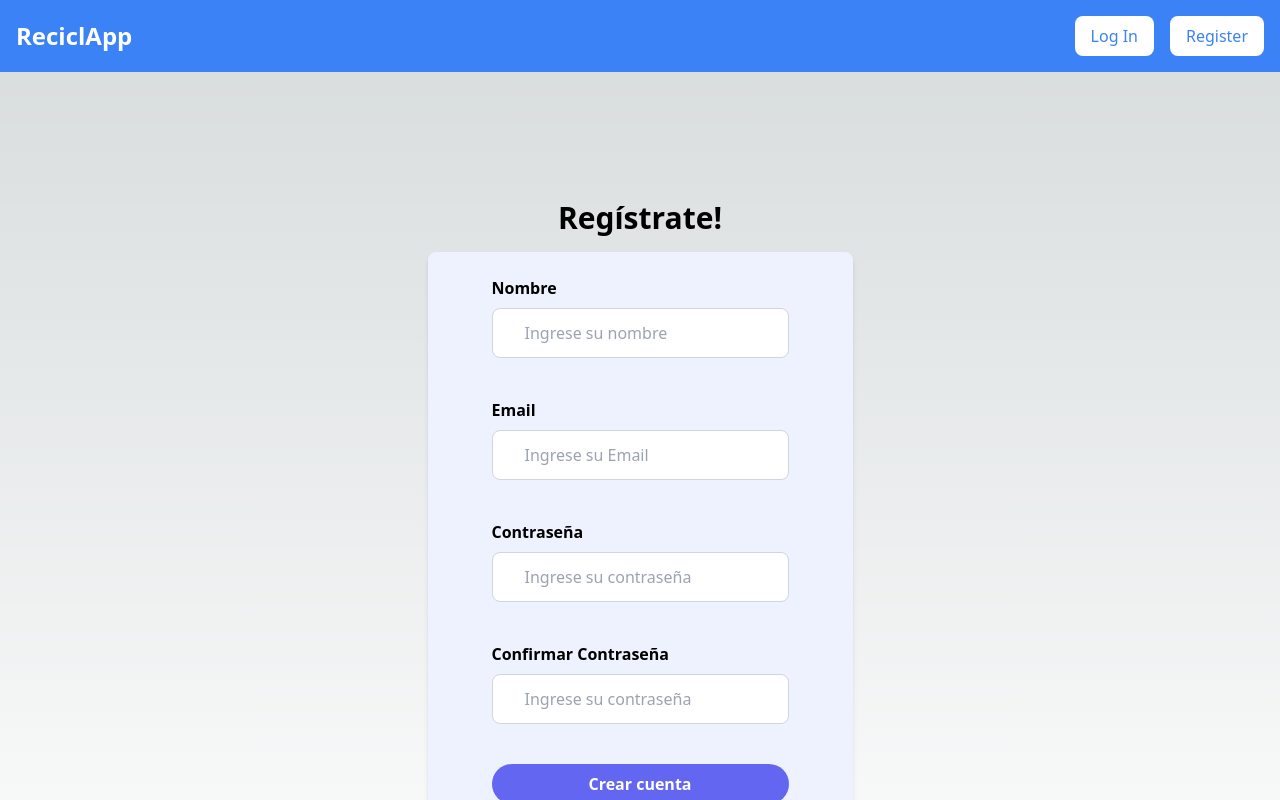
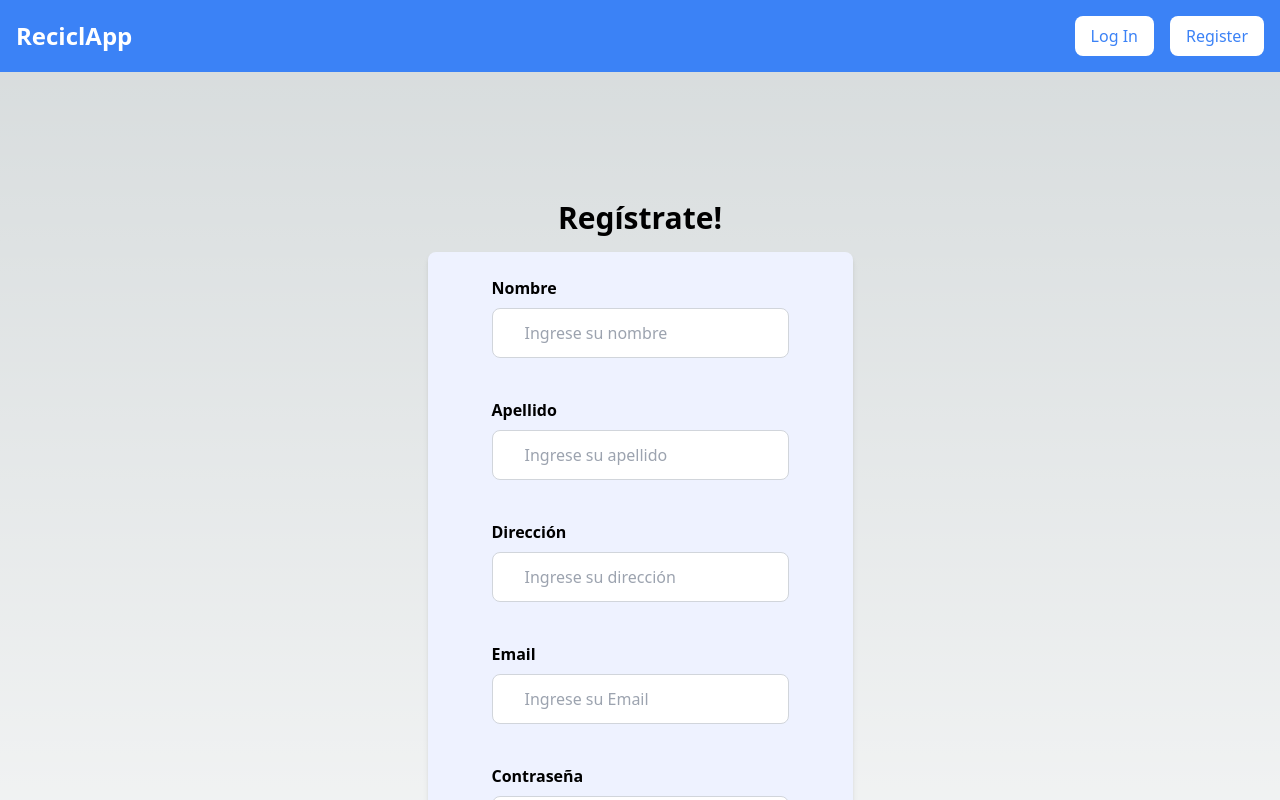
Before and after one commit to No-Country/s11-02-m-node-react, a Next.js app in the folder front/: page /RegisterPage in a window 1280 px wide. Shown: the top 800 px of the page. Built offline with nearby package versions, Linux system fonts and the light colour scheme.

Commit message:
feat: added inputs in registration form

```diff
--- a/front/app/components/Register/Registerform.jsx
+++ b/front/app/components/Register/Registerform.jsx
@@ -2,22 +2,37 @@
 import React from 'react';
 import { useFormik } from 'formik';
 import * as Yup from 'yup';
+import Link from 'next/link';
+import isEmpty from 'lodash/isEmpty';
 
 const Registerform = () => {
      const formik = useFormik({
           initialValues: {
-               name: '',
+               firstname: '',
+               lastname: '',
+               address: '',
                email: '',
                password: '',
                confirmpass: '',
           },
           validationSchema: Yup.object({
-               name: Yup.string()
+               firstname: Yup.string()
                     .required('El nombre es obligatorio')
                     .matches(
                          /^[A-Za-z]+$/,
-                         'El nombre solo puede contener letras'
+                         'El nombre sólo puede contener letras'
                     ),
+
+               lastname: Yup.string()
+                    .required('El apellido es obligatorio')
+                    .matches(
+                         /^[A-Za-z]+$/,
+                         'El apellido sólo puede contener letras'
+                    ),
+
+               address: Yup.string()
+                    .required('La dirección es obligatorio')
+                    .matches(/^[A-Za-z0-9\s]+$/, 'Caracteres inválidos'),
 
                email: Yup.string()
                     .email('El email no es válido')
@@ -34,8 +49,9 @@ const Registerform = () => {
                     .required('Debe confirmar la contraseña'),
           }),
 
-          onSubmit: () => {
-               console.log('enviando');
+          onSubmit: (values, action) => {
+               console.log(formik.values);
+               console.log(values);
           },
           validateOnChange: true,
      });
@@ -50,26 +66,77 @@ const Registerform = () => {
                          <form action="" onSubmit={formik.handleSubmit}>
                               <div className="mb-10">
                                    <label
-                                        htmlFor="name"
+                                        htmlFor="firstname"
                                         className="block text-black text-md font-bold mb-2">
                                         Nombre
                                    </label>
                                    <input
                                         type="text"
                                         className="border border-gray-300 py-3 px-8 rounded-lg focus:border-indigo-500 outline-none focus:ring-1 focus:ring-indigo-500 text-black"
-                                        id="name"
+                                        id="firstname"
                                         placeholder="Ingrese su nombre"
-                                        value={formik.values.name}
+                                        value={formik.values.firstname}
                                         onChange={formik.handleChange}
-                                        onClick={formik.handleBlur}
+                                        onBlur={formik.handleBlur}
                                    />
 
-                                   {formik.dirty &&
-                                   formik.touched.name &&
-                                   formik.errors.name ? (
-                                        <div className="my-1 bg-gray-200 border-l-4 border-red-500 text-red-700 px-1 py-1 text-center">
+                                   {formik.touched.firstname &&
+                                   formik.errors.firstname ? (
+                                        <div className="my-1 bg-gray-200 border-l-4 border-red-500 text-red-700 px-1 py-1 text-center absolute">
                                              <p className="text-sm">
-                                                  {formik.errors.name}
+                                                  {formik.errors.firstname}
+                                             </p>
+                                        </div>
+                                   ) : null}
+                              </div>
+
+                              <div className="mb-10">
+                                   <label
+                                        htmlFor="lastname"
+                                        className="block text-black text-md font-bold mb-2">
+                                        Apellido
+                                   </label>
+                                   <input
+                                        type="text"
+                                        className="border border-gray-300 py-3 px-8 rounded-lg focus:border-indigo-500 outline-none focus:ring-1 focus:ring-indigo-500 text-black"
+                                        id="lastname"
+                                        placeholder="Ingrese su apellido"
+                                        value={formik.values.lastname}
+                                        onChange={formik.handleChange}
+                                        onBlur={formik.handleBlur}
+                                   />
+
+                                   {formik.touched.lastname &&
+                                   formik.errors.lastname ? (
+                                        <div className="my-1 bg-gray-200 border-l-4 border-red-500 text-red-700 px-1 py-1 text-center absolute">
+                                             <p className="text-sm">
+                                                  {formik.errors.lastname}
+                                             </p>
+                                        </div>
+                                   ) : null}
+                              </div>
+
+                              <div className="mb-10">
+                                   <label
+                                        htmlFor="address"
+                                        className="block text-black text-md font-bold mb-2">
+                                        Dirección
+                                   </label>
+                                   <input
+                                        type="text"
+                                        className="border border-gray-300 py-3 px-8 rounded-lg focus:border-indigo-500 outline-none focus:ring-1 focus:ring-indigo-500 text-black"
+                                        id="address"
+                                        placeholder="Ingrese su dirección"
+                                        value={formik.values.address}
+                                        onChange={formik.handleChange}
+                                        onBlur={formik.handleBlur}
+                                   />
+
+                                   {formik.touched.address &&
+                                   formik.errors.address ? (
+                                        <div className="my-1 bg-gray-200 border-l-4 border-red-500 text-red-700 px-1 py-1 text-center absolute">
+                                             <p className="text-sm">
+                                                  {formik.errors.address}
                                              </p>
                                         </div>
                                    ) : null}
@@ -88,13 +155,12 @@ const Registerform = () => {
                                         placeholder="Ingrese su Email"
                                         value={formik.values.email}
                                         onChange={formik.handleChange}
-                                        onClick={formik.handleBlur}
+                                        onBlur={formik.handleBlur}
                                    />
 
-                                   {formik.dirty &&
-                                   formik.touched.email &&
+                                   {formik.touched.email &&
                                    formik.errors.email ? (
-                                        <div className="my-2 bg-gray-200 border-l-4 border-red-500 text-red-700 px-1 py-1">
+                                        <div className="my-2 bg-gray-200 border-l-4 border-red-500 text-red-700 px-1 py-1 absolute">
                                              <p className=" text-sm">
                                                   {formik.errors.email}
                                              </p>
@@ -115,13 +181,12 @@ const Registerform = () => {
                                         placeholder="Ingrese su contraseña"
                                         value={formik.values.password}
                                         onChange={formik.handleChange}
-                                        onClick={formik.handleBlur}
+                                        onBlur={formik.handleBlur}
                                    />
 
-                                   {formik.dirty &&
-                                   formik.touched.password &&
+                                   {formik.touched.password &&
                                    formik.errors.password ? (
-                                        <div className="my-2 bg-gray-200 border-l-4 border-red-500 text-red-700 px-1 py-1">
+                                        <div className="my-2 bg-gray-200 border-l-4 border-red-500 text-red-700 px-1 py-1 absolute">
                                              <p className=" text-sm">
                                                   {formik.errors.password}
                                              </p>
@@ -142,24 +207,31 @@ const Registerform = () => {
                                         placeholder="Ingrese su contraseña"
                                         value={formik.values.confirmPassword}
                                         onChange={formik.handleChange}
-                                        onClick={formik.handleBlur}
+                                        onBlur={formik.handleBlur}
                                    />
-                                   {formik.dirty &&
-                                   formik.touched.confirmpass &&
+                                   {formik.touched.confirmpass &&
                                    formik.errors.confirmpass ? (
-                                        <div className="my-2 bg-gray-200 border-l-4 border-red-500 text-red-700 px-1 py-1">
+                                        <div className="my-2 bg-gray-200 border-l-4 border-red-500 text-red-700 px-1 py-1 absolute">
                                              <p className=" text-sm">
                                                   {formik.errors.confirmpass}
                                              </p>
                                         </div>
                                    ) : null}
                               </div>
-
-                              <input
-                                   type="submit"
-                                   className="bg-indigo-500 hover:bg-indigo-600 text-white font-bold py-2 px-4 rounded-full w-full cursor-pointer"
-                                   value="Crear cuenta"
-                              />
+                              <Link href="/LoginPage">
+                                   <input
+                                        type="submit"
+                                        className={`bg-indigo-500 hover:bg-indigo-600 text-white font-bold py-2 px-4 rounded-full w-full cursor-pointer mt-4 ease-in-out duration-300 ${
+                                             (!formik.isValid ||
+                                                  !formik.dirty) &&
+                                             'bg-gray-400 cursor-not-allowed opacity-60 pointer-events-none hover:cursor-not-allowed'
+                                        }`}
+                                        value="Crear cuenta"
+                                        disabled={
+                                             !formik.isValid || !formik.dirty
+                                        }
+                                   />
+                              </Link>
                          </form>
                     </div>
                </div>
```
